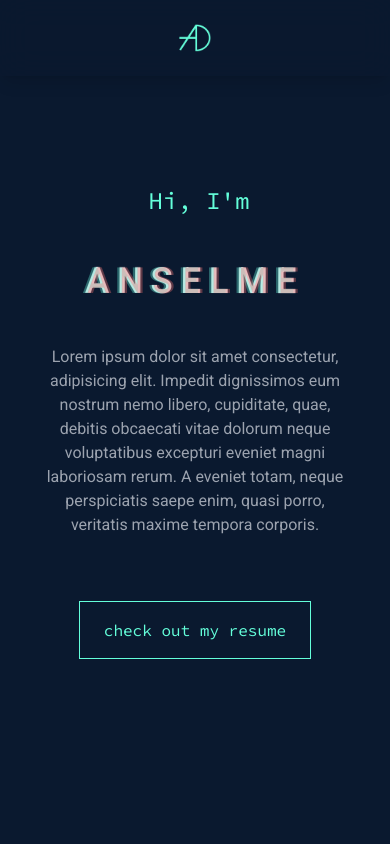
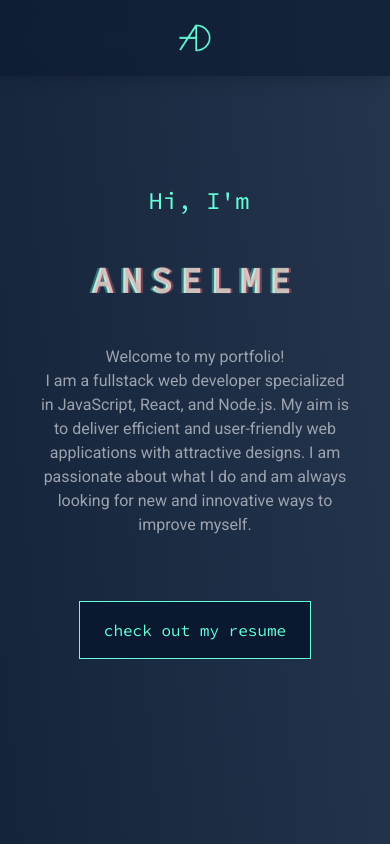
Before and after one commit to LeAnsman/Portfolio, a React (Vite) app: page / in a window 390 px wide. Shown: the top 844 px of the page. Built offline with nearby package versions, Linux system fonts and the light colour scheme.

Commit message:
Change bg color + UI design mobile

```diff
--- a/src/Layout.jsx
+++ b/src/Layout.jsx
@@ -46,7 +46,7 @@ export default function Layout() {
 
   return (
     <ParallaxProvider>
-      <div className="bg-primary">
+      <div className="bg-gradient-to-tr from-primary to-[#25354d]">
         <header>
           <ProgressBar scroll={scrollP} />
           <Navigation />
--- a/src/components/Navigation.jsx
+++ b/src/components/Navigation.jsx
@@ -28,7 +28,7 @@ export default function Navigation() {
 
   return (
     <nav
-      className={`fixed top-0 w-full bg-primary/90 backdrop-blur-lg shadow-lg flex items-center justify-center md:justify-between px-36 py-6 transition duration-500 z-50 ${
+      className={`fixed top-0 w-full bg-primary/60 backdrop-blur-md shadow-lg flex items-center justify-center md:justify-between px-36 py-6 transition duration-500 z-50 ${
         visible ? "lg:translate-y-0" : "lg:-translate-y-[76px]"
       }`}
     >
--- a/src/pages/Home.jsx
+++ b/src/pages/Home.jsx
@@ -25,7 +25,7 @@ export default function Home() {
         Hi, I'm
       </h1>
       <div
-        className={`text-4xl sm:text-8xl font-bold  transition duration-500 delay-300 font-roboto ${
+        className={`text-4xl sm:text-8xl font-bold  transition duration-500 delay-300 font-sourceCodePro ${
           loaded ? "translate-y-0" : "opacity-0 translate-y-4"
         }`}
       >
@@ -39,11 +39,11 @@ export default function Home() {
           loaded ? "translate-y-0" : "opacity-0 translate-y-4"
         }`}
       >
-        Lorem ipsum dolor sit amet consectetur, adipisicing elit. Impedit
-        dignissimos eum nostrum nemo libero, cupiditate, quae, debitis obcaecati
-        vitae dolorum neque voluptatibus excepturi eveniet magni laboriosam
-        rerum. A eveniet totam, neque perspiciatis saepe enim, quasi porro,
-        veritatis maxime tempora corporis.
+        Welcome to my portfolio!
+        <br />I am a fullstack web developer specialized in JavaScript, React,
+        and Node.js. My aim is to deliver efficient and user-friendly web
+        applications with attractive designs. I am passionate about what I do
+        and am always looking for new and innovative ways to improve myself.
       </h3>
       <div
         className={`transition duration-500 delay-[600ms] ${
@@ -56,7 +56,7 @@ export default function Home() {
         >
           <Link
             to={"/resume"}
-            className="px-6 md:px-12 py-4 transition duration-500 hover:text-primary"
+            className="px-6 sm:px-12 py-4 transition duration-500 hover:text-primary"
           >
             check out my resume
           </Link>
@@ -68,7 +68,7 @@ export default function Home() {
           loaded ? "opacity-1" : "opacity-0"
         }`}
       >
-        <Parallax speed={-30}>
+        <Parallax speed={-35}>
           <Player autoplay loop src="/assets/LaptopLottie.json" />
         </Parallax>
       </div>
```
